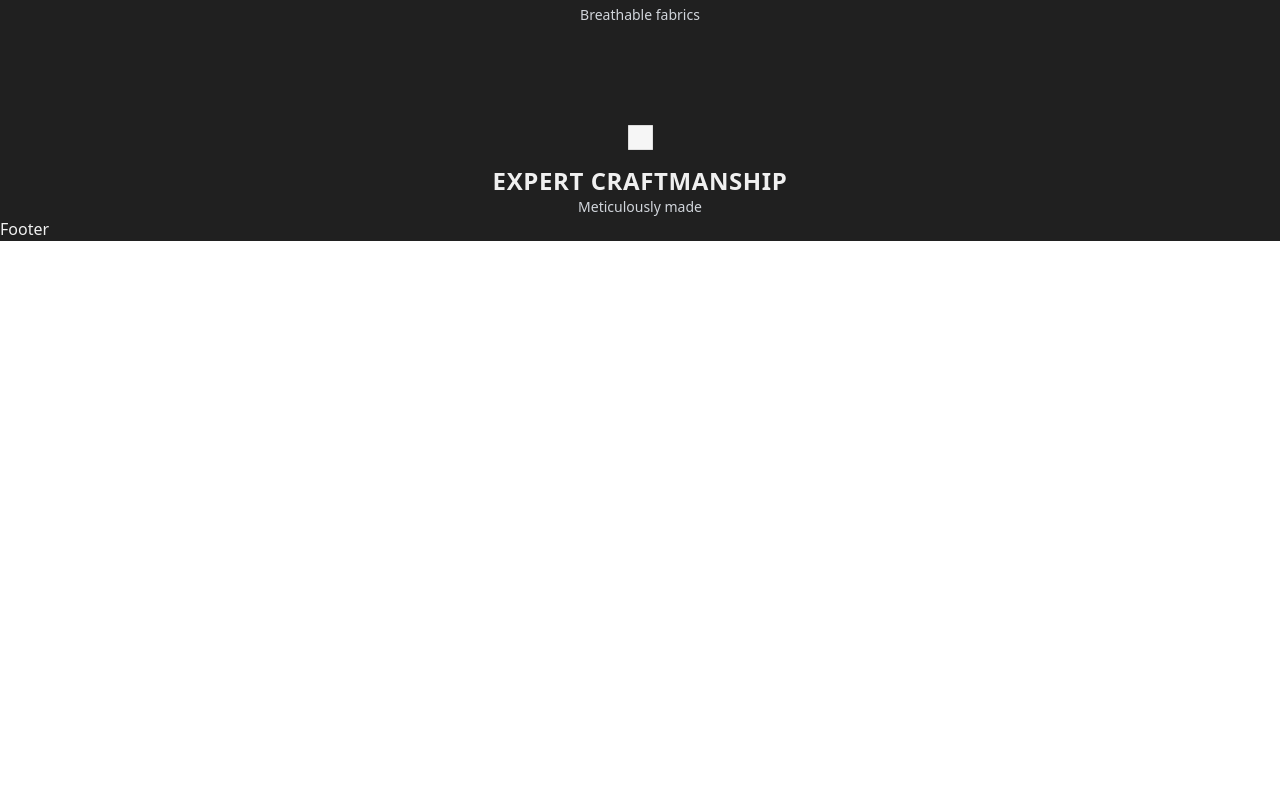
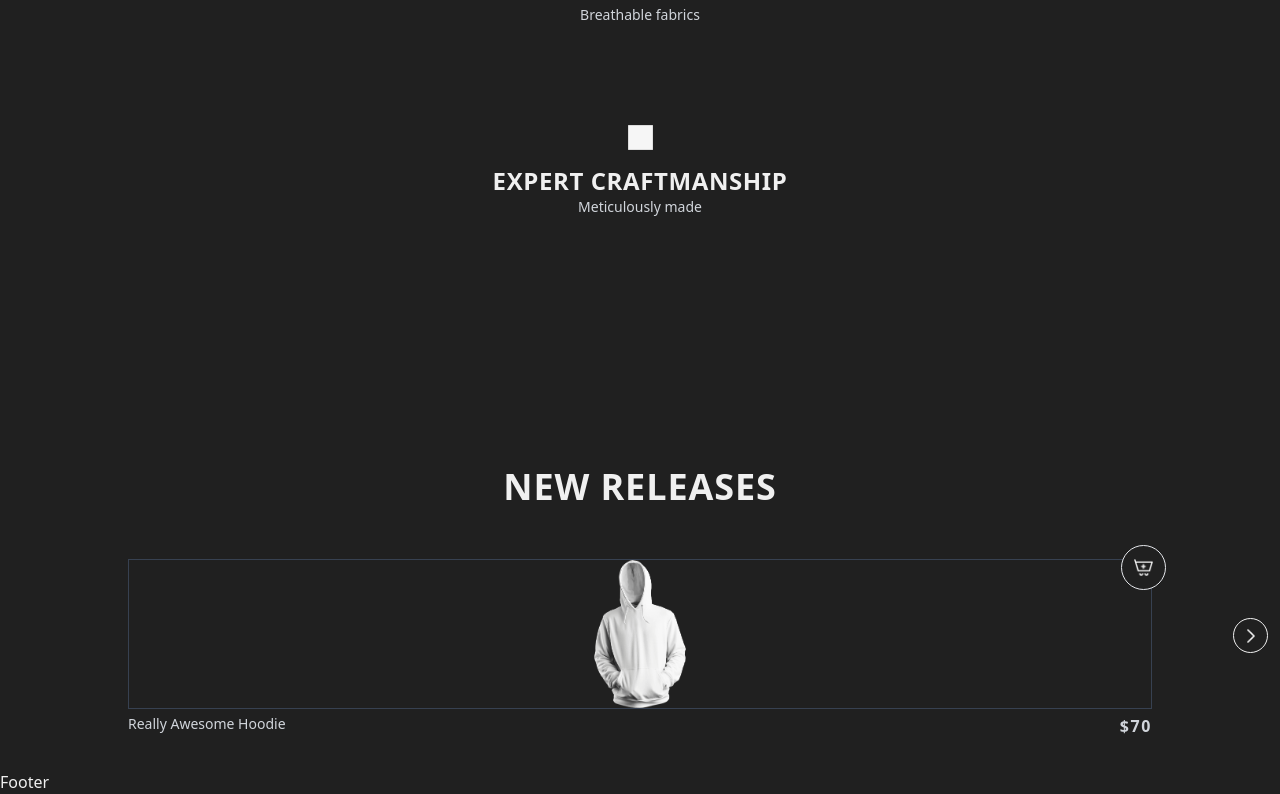
Before and after one commit to nathanelcorpuz/hoodienee, a Next.js app: page / in a window 1280 px wide. Shown: the part 2058-2852 px from the top of the page. Before the commit the page ends 2299 px from the top, so only its background shows below. Built offline with nearby package versions, Linux system fonts and the light colour scheme.

Commit message:
home new releases

```diff
--- /dev/null
+++ b/app/_components/NewReleases.tsx
@@ -0,0 +1,8 @@
+import ProductCarousel from "@/components/common/ProductCarousel";
+import { sampleFetchedProducts } from "@/lib/constants";
+
+export default function NewReleases() {
+  return (
+    <ProductCarousel products={sampleFetchedProducts} heading="New Releases" />
+  );
+}
--- a/app/page.tsx
+++ b/app/page.tsx
@@ -3,6 +3,7 @@ import MainHero from "./_components/MainHero";
 import Bestsellers from "./_components/Bestsellers";
 import ExpressHero from "./_components/ExpressHero";
 import Benefits from "./_components/Benefits";
+import NewReleases from "./_components/NewReleases";
 
 export default function Home() {
   return (
@@ -11,6 +12,7 @@ export default function Home() {
       <Bestsellers />
       <ExpressHero />
       <Benefits />
+      <NewReleases />
     </PageWrapper>
   );
 }
```
